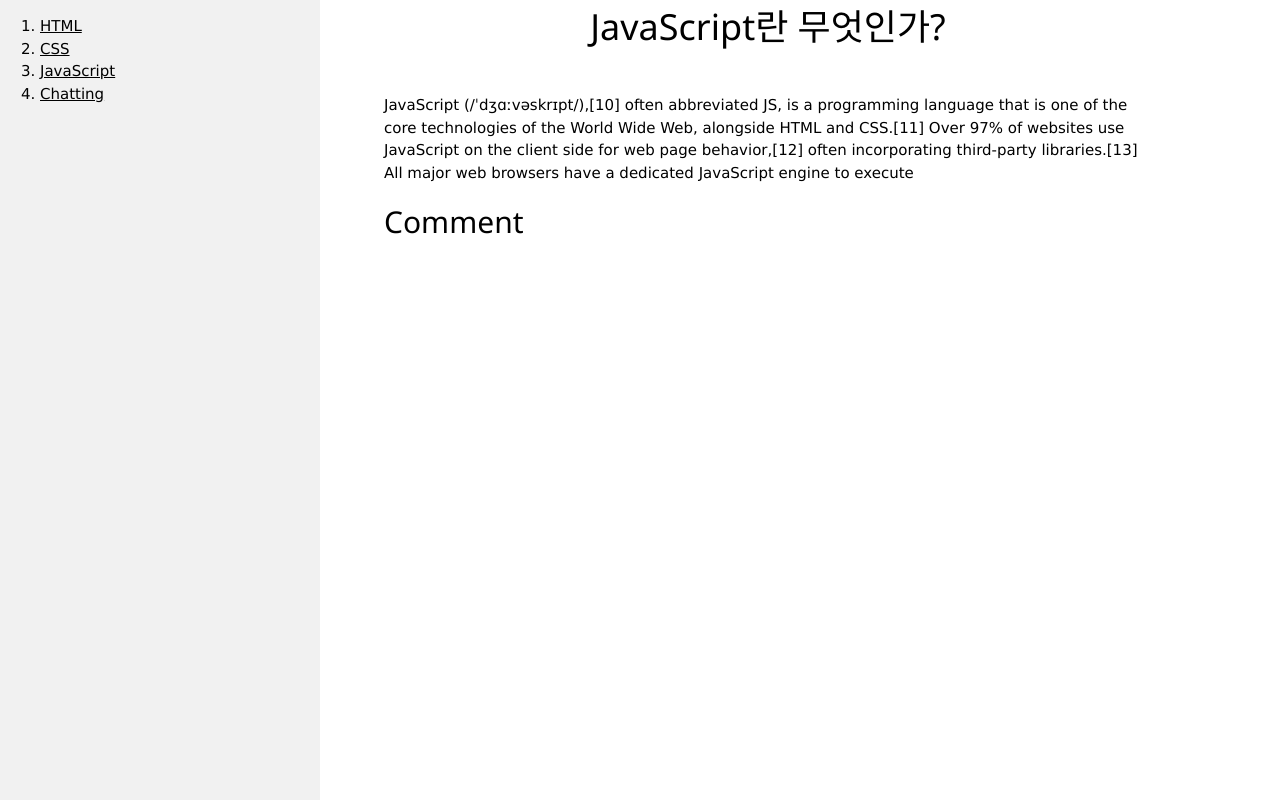
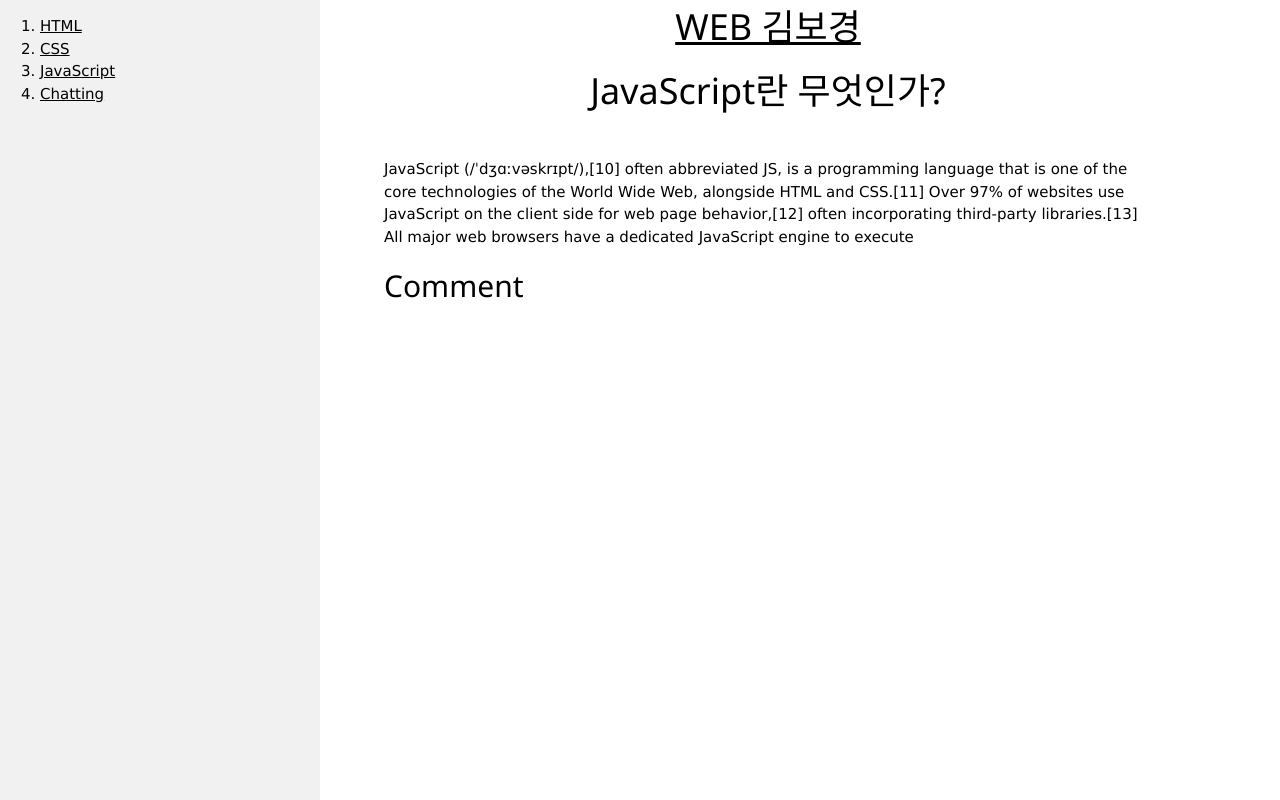
Before and after one commit to Bogyie/WEB1, a plain HTML site: page my/3.html in a window 1280 px wide. Drawn offline with nearby package versions, Linux system fonts and the light colour scheme; a script that the page names is missing.

Commit message:
Update 3.html

```diff
--- a/my/3.html
+++ b/my/3.html
@@ -25,6 +25,7 @@
     </div>
 
     <div style="margin-left:30%;margin-right:10%;">
+        <h1><a href="index.html">WEB 김보경</a></h1>
         <h1>JavaScript란 무엇인가?</h1>
 
         <p style="margin-top: 40px;">
```
